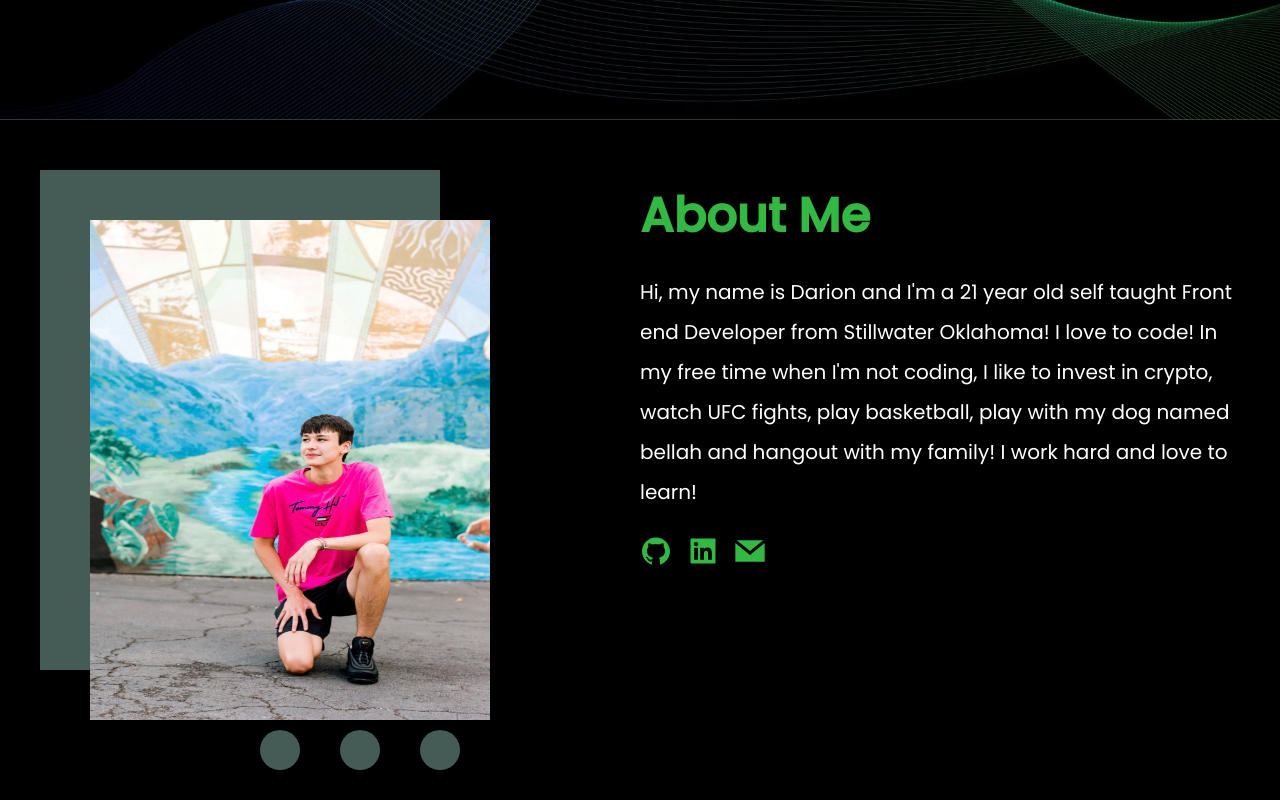
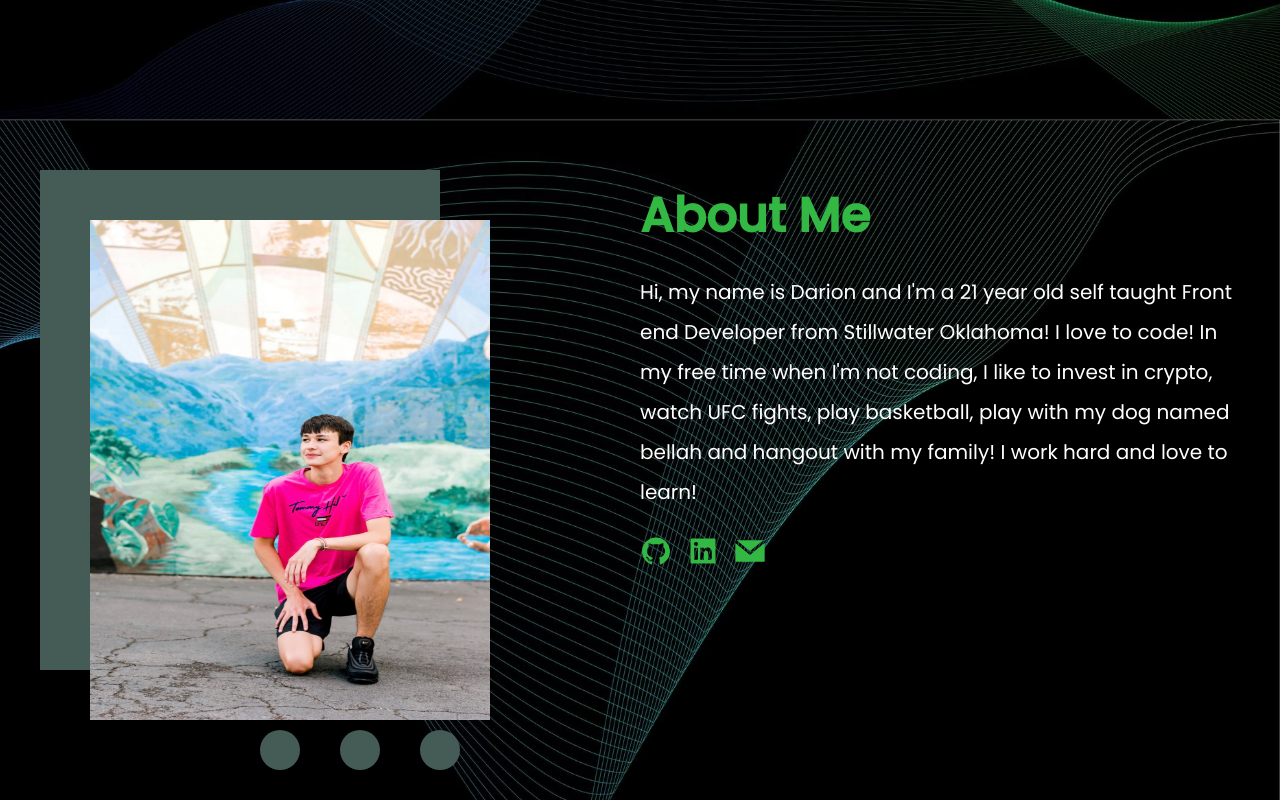
Before and after one commit to darionjoness/RevisedPortfolioSite, a React (Vite) app: page / in a window 1280 px wide. Shown: the part 680-1480 px from the top of the page. Built offline with nearby package versions, Linux system fonts and the light colour scheme.

Commit message:
changed about bg back

```diff
--- a/src/App.css
+++ b/src/App.css
@@ -169,7 +169,7 @@ a{
 .about{
   padding-top: 50px;
   height:100vh;
-  background: #000;
+  background: url('./components/images/oneWave.avif');
   background-size: cover;
   background-position: left;
   color: #fff;
```
